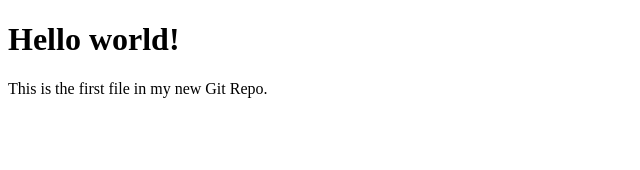
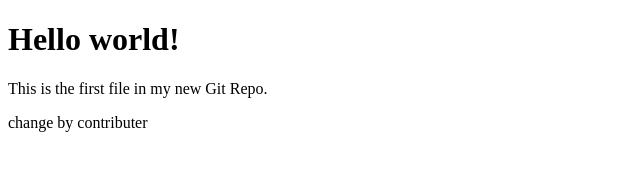
Before and after one commit to hivaibhav123/conflictTesting, a plain HTML site: page index.html in a window 1280 px wide. Shown: the whole page, without its empty margins (0-640 px from the left). Drawn offline with Linux system fonts and the light colour scheme.

Commit message:
contributed

```diff
--- a/index.html
+++ b/index.html
@@ -7,6 +7,7 @@
 
 <h1>Hello world!</h1>
 <p>This is the first file in my new Git Repo.</p>
+<p>change by contributer</p>
 
 </body>
 </html>
```
